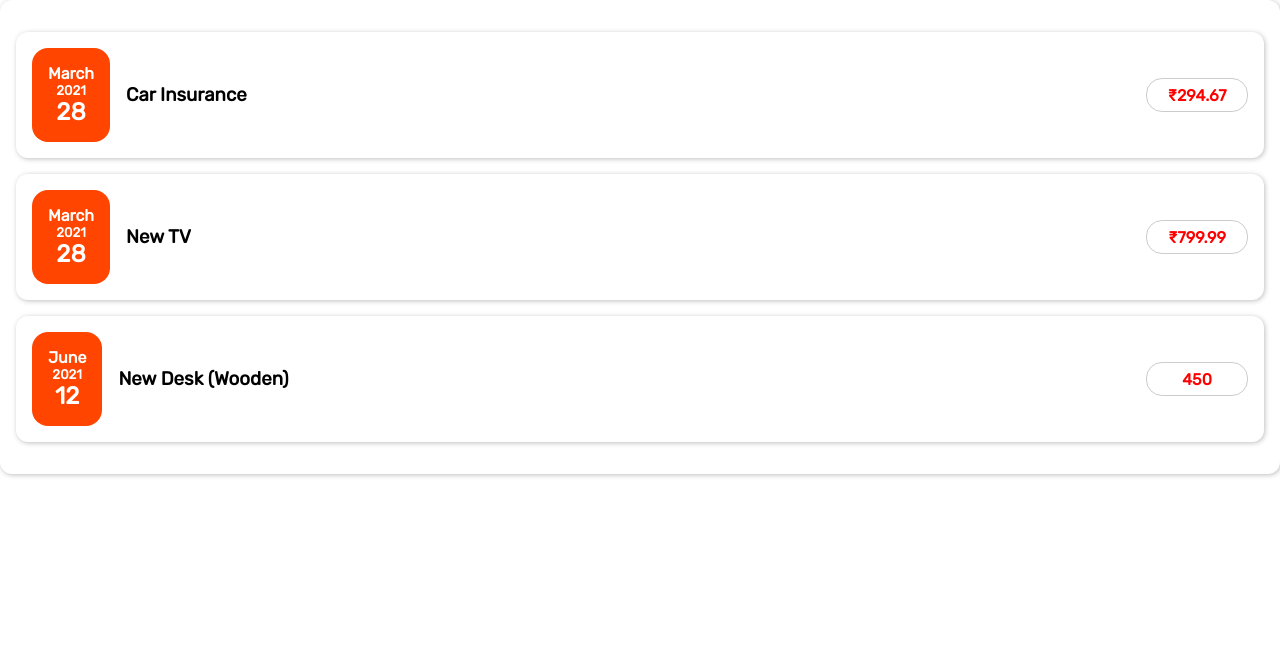
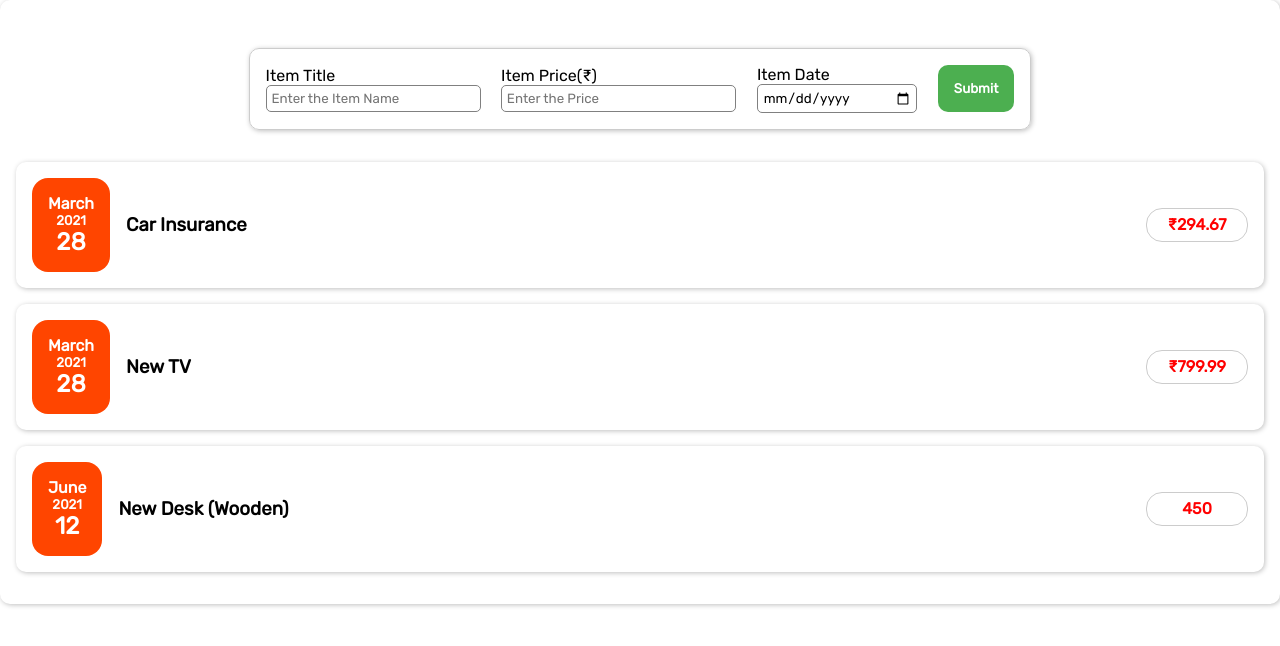
Before and after one commit to Phoenix6296/Spend-Expenditure-App, a React (Create React App) app: page / in a window 1280 px wide. Shown: the top 646 px of the page. Built offline with nearby package versions, Linux system fonts and the light colour scheme.

Commit message:
Form with its state is added

```diff
--- a/src/App.css
+++ b/src/App.css
@@ -1,7 +1,8 @@
-.expense-body{
+.expense-body {
     justify-content: space-between;
     align-items: center;
     /* box-shadow: 1px 1px 5px rgba(0, 0, 0, 0.25);
     padding: 1rem; */
     border-radius: 12px;
+
 }
--- a/src/App.js
+++ b/src/App.js
@@ -1,5 +1,6 @@
 import './App.css';
 import ExpenseItem from './Components/Expense/ExpenseItem';
+import NewExpense from './Components/NewExpense/NewExpense';
 import Card from './Components/UI/Card';
 
 const App = () => {
@@ -22,6 +23,7 @@ const App = () => {
   ];
   return (
     <Card className="expense-body">
+      <NewExpense />
       <ExpenseItem title={expense[0].title} price={expense[0].amount} date={expense[0].date} />
       <ExpenseItem title={expense[1].title} price={expense[1].amount} date={expense[1].date} />
       <ExpenseItem title={expense[2].title} price={expense[2].amount} date={expense[2].date} />
--- /dev/null
+++ b/src/Components/NewExpense/ExpenseForm.css
@@ -0,0 +1,38 @@
+.center {
+    display: flex;
+    justify-content: center;
+    align-items: center;
+}
+
+.form__wrapper {
+    gap: 2rem;
+    justify-content: space-between;
+    /* padding: 1rem; */
+    /* border-radius: 12px;
+    box-shadow: 1px 1px 5px rgba(0, 0, 0, 0.25); */
+}
+
+.form__container {
+    gap: 2rem;
+}
+
+.form__input {
+    width: 100%;
+    padding: 0.3rem;
+    border-radius: 5px;
+    border: 1px solid gray;
+}
+
+.form__submit-button {
+    padding: 1rem;
+    background-color: #4caf50;
+    color: white;
+    border: none;
+    border-radius: 10px;
+    font-weight: bold;
+    cursor: pointer;
+}
+
+.form__submit-button:hover {
+    background-color: #43a047;
+}
--- /dev/null
+++ b/src/Components/NewExpense/ExpenseForm.js
@@ -0,0 +1,46 @@
+import { useState } from 'react';
+import './ExpenseForm.css'
+
+const ExpenseForm = () => {
+
+    const [itemTitle, setItemTitle] = useState('');
+    const [itemPrice, setItemPrice] = useState('')
+    const [itemDate, setItemDate] = useState(new Date());
+    const titleInputHandler = (event) => { setItemTitle(event.target.value); }
+    const priceInputHandler = (event) => { setItemPrice(event.target.value); }
+    const dateInputHandler = (event) => { setItemDate(event.target.value); }
+    const submitHandler = (event) => {
+        event.preventDefault();
+        const expenseData = {
+            title: itemTitle,
+            price: itemPrice,
+            date: new Date(itemDate)
+        }
+        console.log(expenseData);
+        setItemTitle('');
+        setItemPrice('');
+        setItemDate('');
+    }
+
+    return (
+        <form action="submit" onSubmit={submitHandler} className='form__wrapper center'>
+            <div className='form__container center'>
+                <div>
+                    <label htmlFor="item-title">Item Title</label>
+                    <input id="item-title" type="text" value={itemTitle} placeholder='Enter the Item Name' className="form__input" onChange={titleInputHandler} required />
+                </div>
+                <div>
+                    <label htmlFor="item-price">Item Price(₹)</label>
+                    <input type="number" id="item-price" value={itemPrice} placeholder='Enter the Price' className="form__input" onChange={priceInputHandler} required />
+                </div>
+                <div>
+                    <label htmlFor="item-date">Item Date</label>
+                    <input type="date" id="item-date" value={itemDate} className="form__input" min="2017-04-01" max="2023-04-30" onChange={dateInputHandler} required />
+                </div>
+            </div>
+            <button className="form__submit-button" >Submit</button>
+        </form>
+    )
+}
+
+export default ExpenseForm
--- /dev/null
+++ b/src/Components/NewExpense/NewExpense.css
@@ -0,0 +1,11 @@
+.newExpense {
+    display: flex;
+    flex-direction: column;
+    align-items: center;
+    justify-content: center;
+    gap: 2rem;
+    margin: 2rem auto;
+    width: 60%;
+    border: 1px solid #ccc;
+    padding: 1rem;
+}
--- /dev/null
+++ b/src/Components/NewExpense/NewExpense.js
@@ -0,0 +1,13 @@
+import ExpenseForm from "./ExpenseForm"
+import Card from "../UI/Card"
+import './NewExpense.css'
+
+const NewExpense = () => {
+    return (
+        <Card className="newExpense">
+            <ExpenseForm />
+        </Card>
+    )
+}
+
+export default NewExpense;
--- a/src/Components/UI/Card.css
+++ b/src/Components/UI/Card.css
@@ -1,4 +1,5 @@
 .card {
     box-shadow: 1px 1px 5px rgba(0, 0, 0, 0.25);
     padding: 1rem;
+    border-radius: 10px;
 }
```
